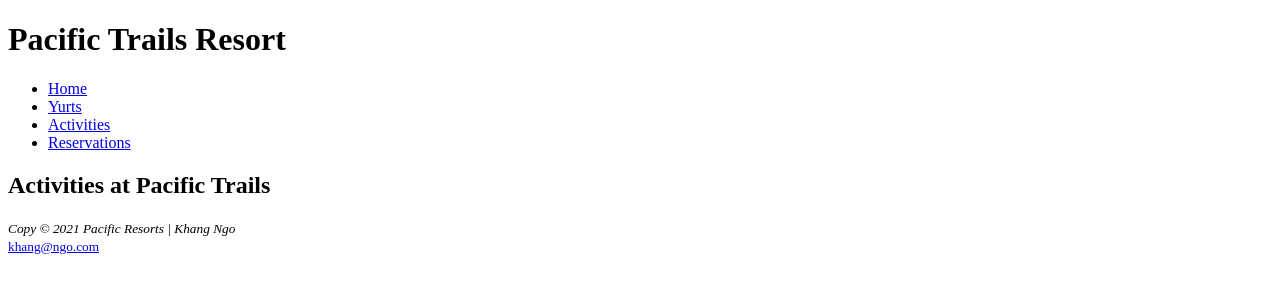
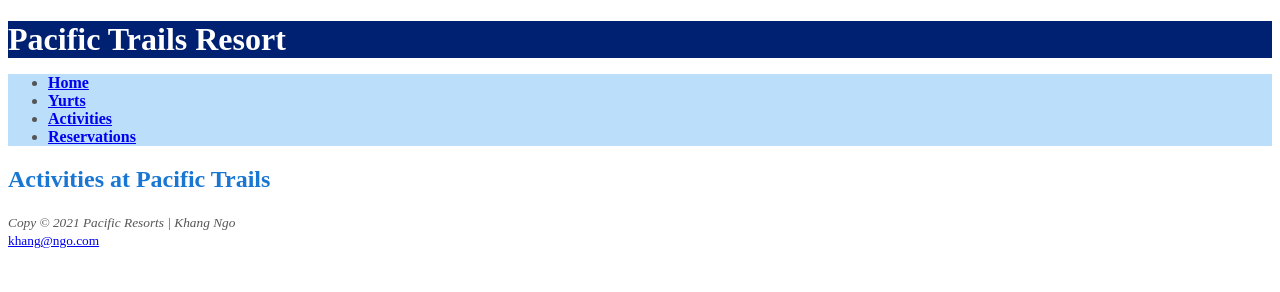
Before and after one commit to kpngo10/webd152, a plain HTML site: page assignments/chapter04/pacific/activities.html in a window 1280 px wide. Drawn offline with Linux system fonts and the light colour scheme.

Commit message:
Modified chapter 4 pages

```diff
--- a/assignments/chapter04/pacific/activities.html
+++ b/assignments/chapter04/pacific/activities.html
@@ -4,15 +4,18 @@
     <meta charset="UTF-8">
     <meta name="viewport" content="width=device-width, initial-scale=1.0">
     <title>Pacific Trails Resort :: Activities</title>
+    <link rel="stylesheet" href="pacific.css">
 </head>
 <body>
-    <h1>Pacific Trails Resort</h1>
+    <header>
+        <h1>Pacific Trails Resort</h1>
+    </header>
     <nav>
         <ul>
-            <li><a href="index.html">Home</a></li>
-            <li><a href="yurts.html">Yurts</a></li>
-            <li><a href="activities.html">Activities</a></li>
-            <li><a href="reservations.html">Reservations</a></li>
+            <li><b><a href="index.html">Home</a></b></li>
+            <li><b><a href="yurts.html">Yurts</a></b></li>
+            <li><b><a href="activities.html">Activities</a></b></li>
+            <li><b><a href="reservations.html">Reservations</a></b></li>
         </ul>
     </nav>
     <!-- main>h2{}>p{} -->
--- /dev/null
+++ b/exercises/chapter04/mycascade/site.css
@@ -0,0 +1 @@
+body {background-color: #FFFFCC; color: #000000; }
```
Also changed, not shown: assignments/chapter04/pacific/reservations.html (+8 -5 lines), exercises/chapter04/mycascade/index.html (added, +18 -0 lines), index.html (+5 -1 lines).
